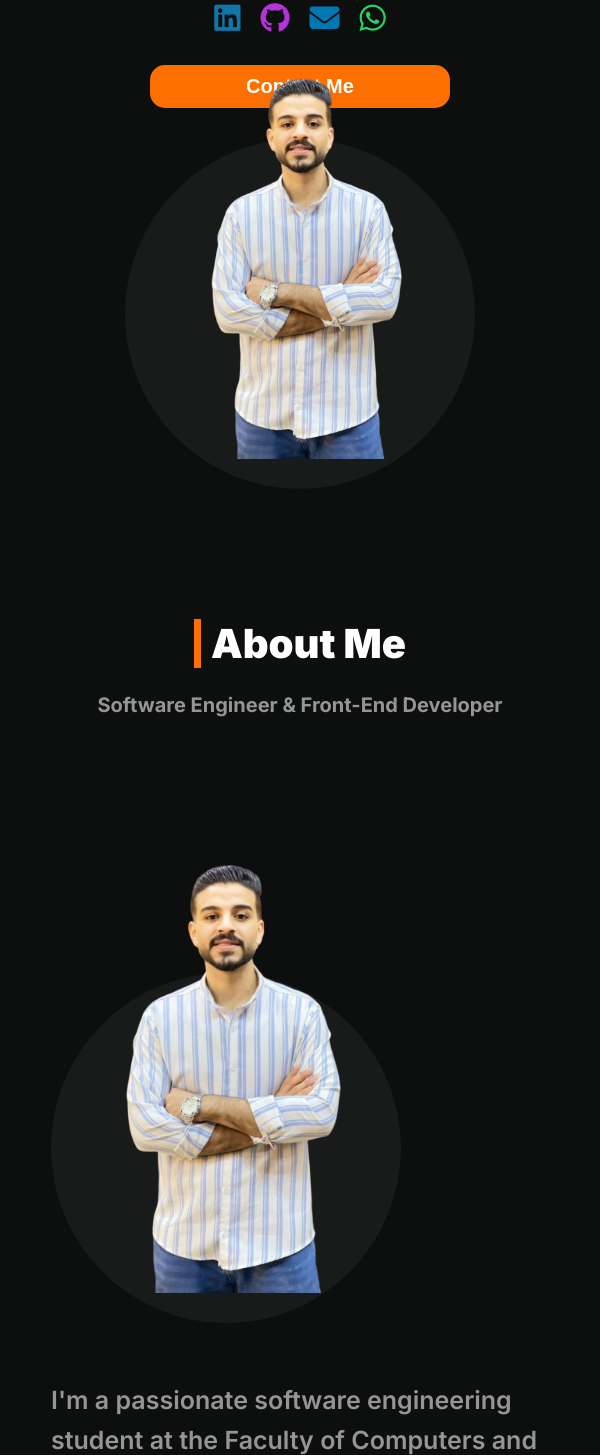
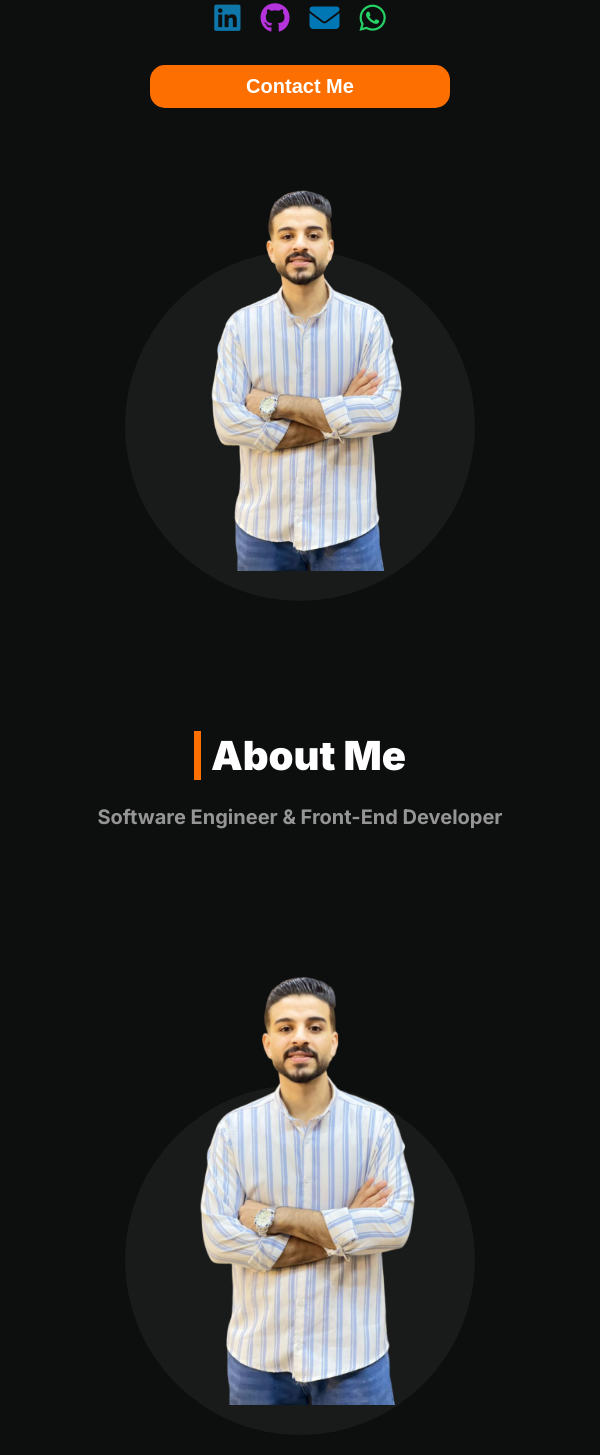
Before and after one commit to Eng-Mohamed-Raya/Zag-Eng--Family-Tasks, a plain HTML site: page Task3/index.html in a window 600 px wide. Shown: the part 431-1886 px from the top of the page. Drawn offline with Linux system fonts and the light colour scheme.

Commit message:
update task 3

```diff
--- a/Task3/style/styles.css
+++ b/Task3/style/styles.css
@@ -440,6 +440,7 @@ form .button .btn {
 footer {
   background-color: #161717;
   padding-top: 3rem;
+  width: 100%;
 }
 footer .container {
   /* margin-bottom: 10rem; */
@@ -494,6 +495,7 @@ footer .container .copyright p {
   }
   header {
     height: 7vh;
+    position: static;
   }
   header .container {
     flex-direction: column;
@@ -525,7 +527,7 @@ footer .container .copyright p {
     margin-top: 0;
   }
   .my-photo {
-    margin: 3rem 0 5rem;
+    margin: 5rem auto;
   }
   .my-photo::after {
     width: 350px;
@@ -550,7 +552,7 @@ footer .container .copyright p {
     border-radius: 100%;
     width: 350px;
     height: 350px;
-    margin-right: 0;
+    margin:5rem auto 0;
   }
   .my-photo-in-about img {
     height: 450px;
@@ -636,9 +638,11 @@ footer .container .copyright p {
 @media (min-width: 600px) and (max-width: 900px) {
   .container {
     width: 83%;
+    margin: auto;
   }
   header {
     height: fit-content;
+    position: static;
   }
   header .container {
     flex-direction: column;
@@ -671,8 +675,7 @@ footer .container .copyright p {
     margin-top: 0;
   }
   .my-photo {
-    margin-bottom: 5rem;
-    margin-right: 0rem;
+    margin: 10rem auto 5rem;
   }
   .title {
     justify-content: center;
@@ -680,8 +683,7 @@ footer .container .copyright p {
     margin: 5rem 0;
   }
   .my-photo-in-about {
-    margin-top: 10rem;
-    margin-right: 0rem;
+    margin:10rem auto 5rem;
   }
   #about .content {
     flex-direction: column;
```
